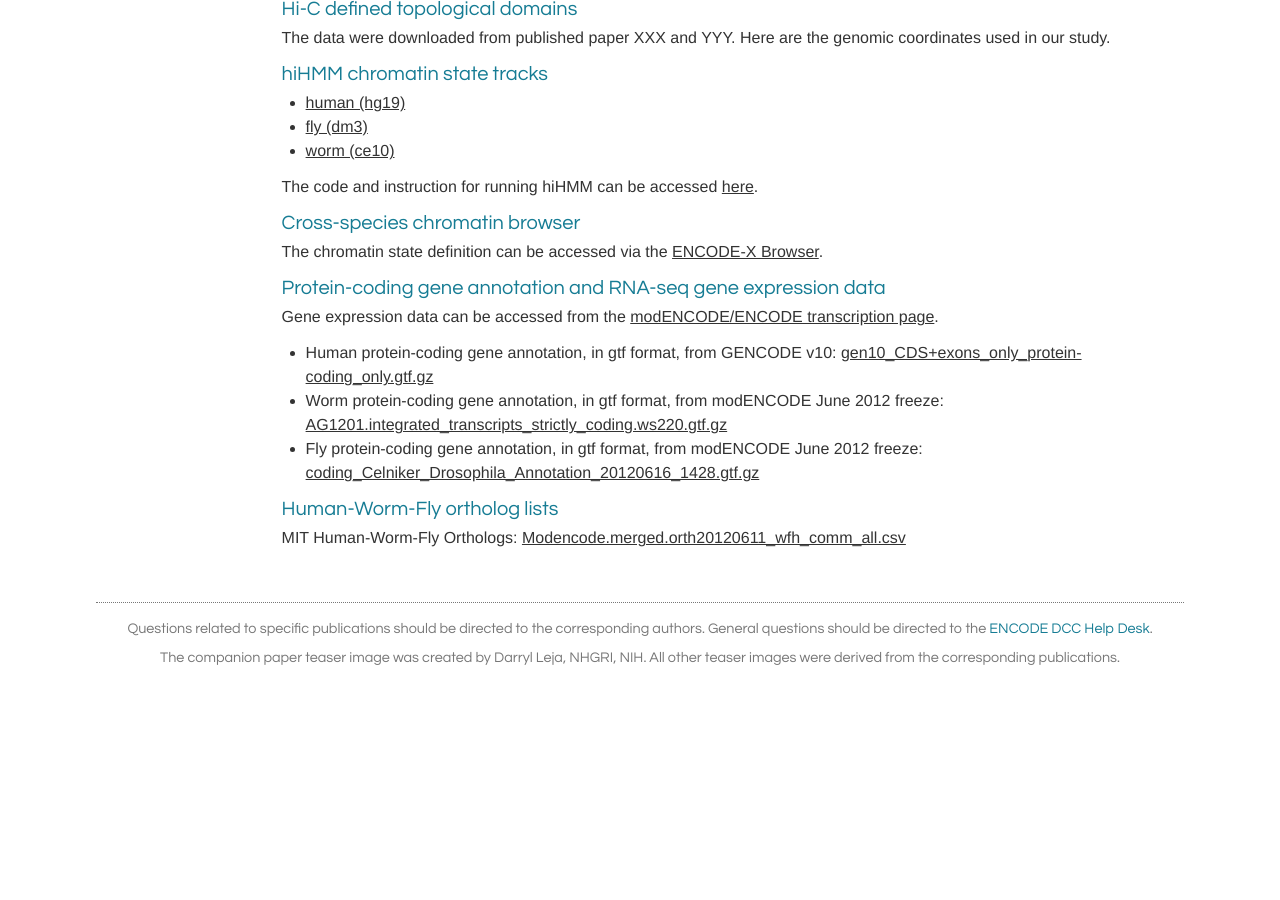
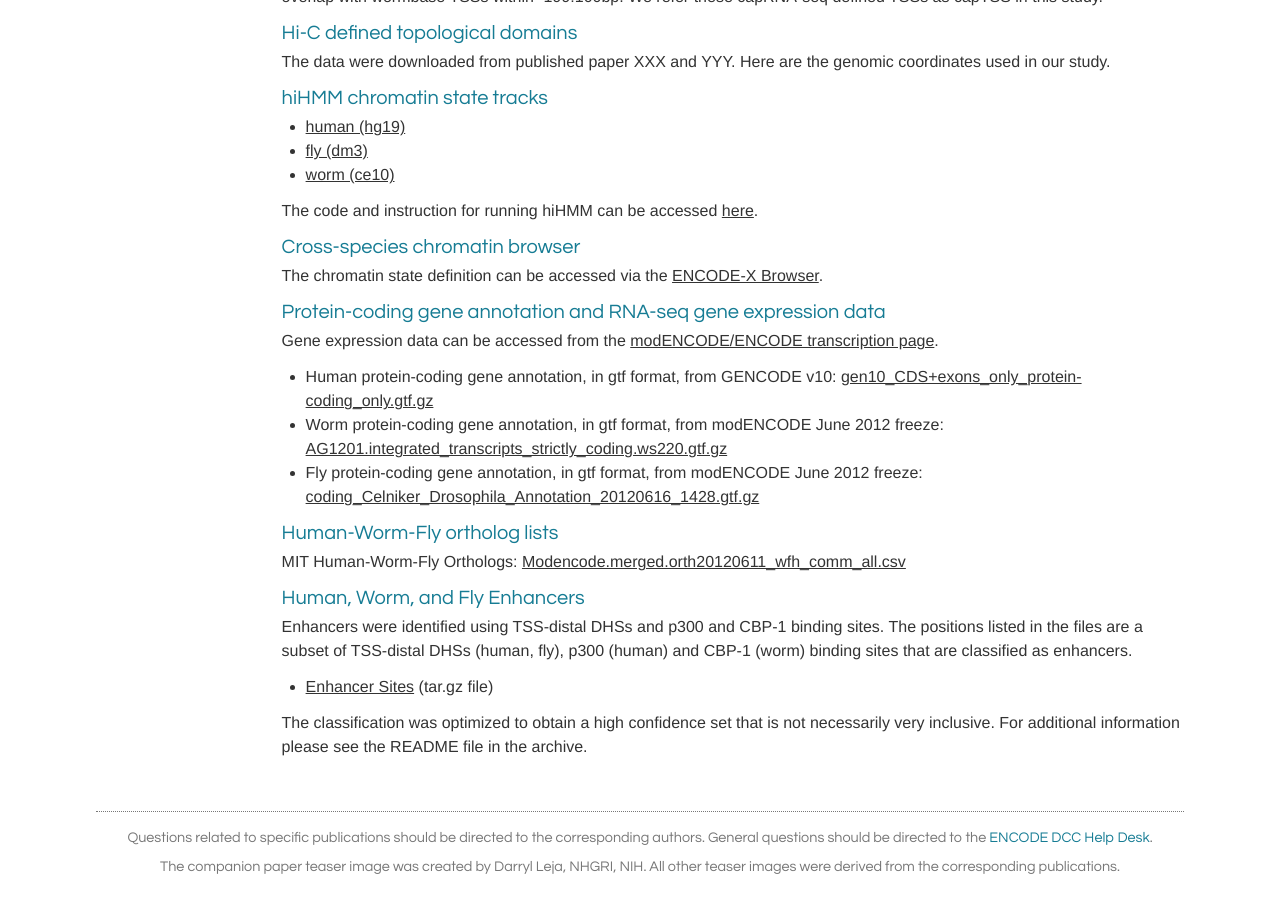
Before and after one commit to parklab/comparative-website, a Jekyll site: the page built from chromatin.md, in a window 1280 px wide and 900 px high, scrolled down 3029 px. Built offline with Jekyll 4.4.1, drawn with Linux system fonts in a browser that asks for light colours; nearby versions of some CDN libraries; before the commit the page ends 3720 px from its top, so only the background shows below that; some of the changed text lies outside the part shown.

Commit message:
Added enhancer lists.

```diff
--- a/chromatin.md
+++ b/chromatin.md
@@ -50,7 +50,7 @@ For background on the ChIP-seq workflow by the consortium, please see Landt _et
 *   [Cross-species chromatin browser](#Cross-species chromatin browser)
 *   [Protein-coding gene annotation and RNA-seq gene expression data](#Protein-coding gene annotation and RNA-seq gene expression data)
 *   [Human-Worm-Fly ortholog Lists](#Human-Worm-Fly ortholog Lists)
-
+*   [Human, Worm, and Fly Enhancers](#enhancers)
 
 ## <a name="ChIP-seq and ChIP-chip data"></a> ChIP-seq and ChIP-chip data
 
@@ -127,7 +127,6 @@ The data were downloaded from published paper XXX and YYY. Here are the genomic
 
 The code and instruction for running hiHMM can be accessed [here](https://sites.google.com/site/kasohn/software).
 
-
 ## <a name="Cross-species chromatin browser"></a> Cross-species chromatin browser
 
 The chromatin state definition can be accessed via the [ENCODE-X Browser](http://encode-x.med.harvard.edu/data_sets/chromatin/).
@@ -144,3 +143,11 @@ Gene expression data can be accessed from the [modENCODE/ENCODE transcription pa
 ## <a name="Human-Worm-Fly ortholog lists"></a> Human-Worm-Fly ortholog lists
 
 MIT Human-Worm-Fly Orthologs: [Modencode.merged.orth20120611_wfh_comm_all.csv](http://cmptxn.gersteinlab.org/Modencode.merged.orth20120611_wfh_comm_all.csv)
+
+## <a name="enhancers"></a> Human, Worm, and Fly Enhancers
+
+Enhancers were identified using TSS-distal DHSs and p300 and CBP-1 binding sites. The positions listed in the files are a subset of TSS-distal DHSs (human, fly), p300 (human) and CBP-1 (worm) binding sites that are classified as enhancers.
+
+* [Enhancer Sites](http://compbio.med.harvard.edu/modencode/webpage/enh_calls_final/comparative_enhancer_calls.tar.gz) (tar.gz file)
+
+The classification was optimized to obtain a high confidence set that is not necessarily very inclusive. For additional information please see the README file in the archive.
```
